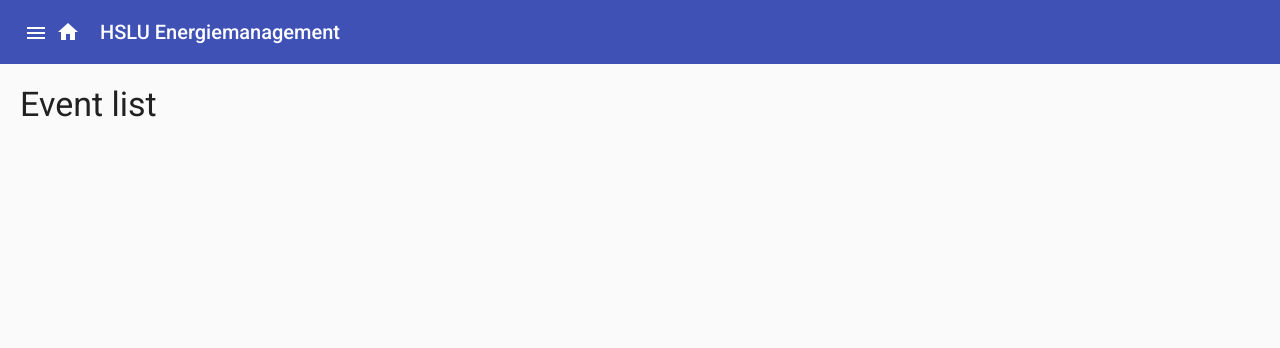
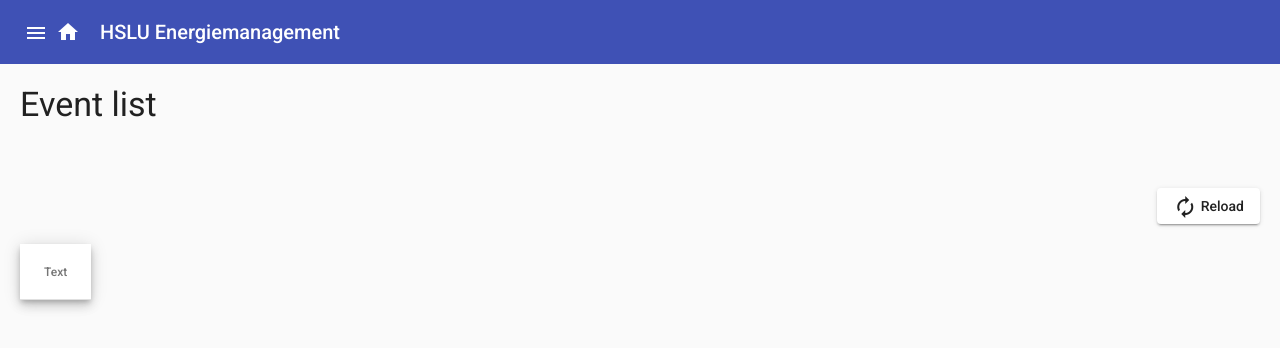
Before and after one commit to dev-jan/openEnergize, an Angular app in the folder frontend/: page /eventlist in a window 1280 px wide. Shown: the top 348 px of the page. Built offline with nearby package versions, Linux system fonts and the light colour scheme; no server answers.

Commit message:
frontend: Implement event list

```diff
--- a/frontend/src/app/app.module.ts
+++ b/frontend/src/app/app.module.ts
@@ -10,6 +10,7 @@ import { MatGridListModule } from '@angular/material/grid-list';
 import { MatSidenavModule } from '@angular/material/sidenav';
 import { MatListModule } from '@angular/material/list';
 import { MatButtonModule } from '@angular/material/button';
+import { MatTableModule } from '@angular/material/table';
 
 import { AppRoutingModule } from './app-routing.module';
 import { AppComponent } from './app.component';
@@ -43,6 +44,7 @@ import { AboutComponent } from './about/about.component';
     MatGridListModule,
     MatSidenavModule,
     MatListModule,
+    MatTableModule,
     MatButtonModule
   ],
   providers: [],
--- /dev/null
+++ b/frontend/src/app/event.service.ts
@@ -0,0 +1,19 @@
+import { HttpClient } from '@angular/common/http';
+import { Injectable } from '@angular/core';
+import { Observable } from 'rxjs';
+import { Event } from './models/Event';
+import { environment } from '../environments/environment';
+
+@Injectable({
+  providedIn: 'root'
+})
+export class EventService {
+
+  eventsUrl = '/events'
+
+  getAllEvents(): Observable<Event[]> {
+    return this.http.get<Event[]>(environment.apiUrl + this.eventsUrl);
+  }
+
+  constructor(private http: HttpClient) { }
+}
--- a/frontend/src/app/eventlist/eventlist.component.html
+++ b/frontend/src/app/eventlist/eventlist.component.html
@@ -1,3 +1,17 @@
 <div class="container md-padding">
   <h1 class="mat-display-1">Event list</h1>
+
+  <div class="buttons">
+    <button mat-raised-button (click)="reloadEvents()"><mat-icon>autorenew</mat-icon> Reload</button>
+  </div>
+
+  <table mat-table [dataSource]="events" class="mat-elevation-z6">
+    <ng-container matColumnDef="text">
+      <th mat-header-cell *matHeaderCellDef>Text</th>
+      <td mat-cell *matCellDef="let element">{{ element.text }}</td>
+    </ng-container>
+
+    <tr mat-header-row *matHeaderRowDef="eventColumns"></tr>
+    <tr mat-row *matRowDef="let row; columns: eventColumns;"></tr>
+  </table>
 </div>
--- a/frontend/src/app/eventlist/eventlist.component.scss
+++ b/frontend/src/app/eventlist/eventlist.component.scss
@@ -1,3 +1,10 @@
 .md-padding {
   padding: 20px;
 }
+
+.buttons {
+  display: flex;
+  align-items: flex-end;
+  justify-content: flex-end;
+  padding-bottom: 20px;
+}
--- a/frontend/src/app/eventlist/eventlist.component.ts
+++ b/frontend/src/app/eventlist/eventlist.component.ts
@@ -1,4 +1,6 @@
 import { Component, OnInit } from '@angular/core';
+import { EventService } from '../event.service';
+import { Event } from '../models/Event';
 
 @Component({
   selector: 'app-eventlist',
@@ -7,9 +9,17 @@ import { Component, OnInit } from '@angular/core';
 })
 export class EventlistComponent implements OnInit {
 
-  constructor() { }
+  constructor(private eventService: EventService) { }
+
+  events: Event[] = [];
+  eventColumns: string[] = ['text'];
 
   ngOnInit(): void {
+    this.reloadEvents();
   }
 
+  reloadEvents(): void {
+    this.eventService.getAllEvents()
+        .subscribe(events => this.events = events);
+  }
 }
--- /dev/null
+++ b/frontend/src/app/models/Event.ts
@@ -0,0 +1,3 @@
+export interface Event {
+  text: String;
+}
```
Also changed, not shown: 1 other file (tests, documents, lock files or other folders).
